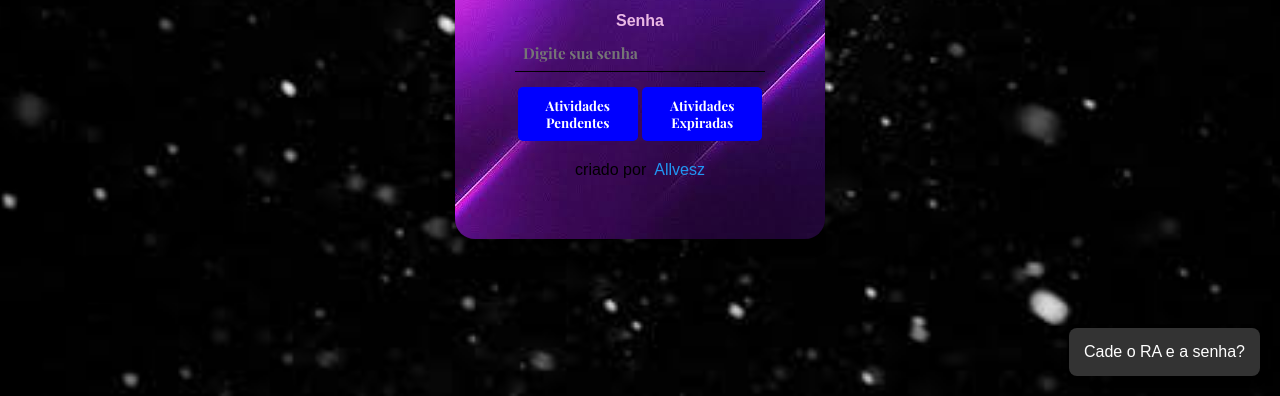
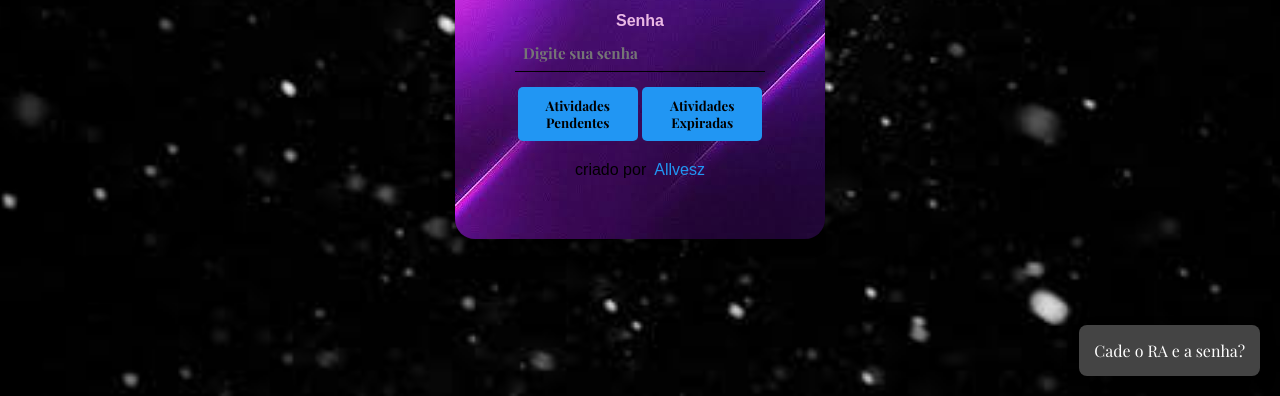
Before and after one commit to rigby-collqb/HOMEWORK_CMSP, a plain HTML site: page index.html in a window 1280 px wide. Both pictures are taken after a click on the button "Atividades Pendentes". Shown: the part 404-800 px from the top of the page. Drawn offline with nearby package versions, Linux system fonts and the light colour scheme; a web font is replaced by a local one.

Commit message:
Atualizar o index.html

```diff
--- a/index.html
+++ b/index.html
@@ -12,32 +12,32 @@
     <link rel="stylesheet" href="./style.css"/>
 
     <style>
-        .form-buttons button {
-            background-color: blue;
-            color: white;
-            cursor: pointer;
-        }
-
     /* Estilo da notificação */
     .notification {
         display: none;
         position: fixed;
         bottom: 20px;
         right: 20px;
-            background-color: #333;
+        background-color: #444;
         color: #fff;
         padding: 15px;
         border-radius: 8px;
-            box-shadow: 0 4px 8px rgba(0, 0, 0, 0.2);
+        box-shadow: 0 8px 16px rgba(0, 0, 0, 0.3);
         z-index: 1000;
-            transition: opacity 0.3s ease;
+        transition: opacity 0.3s ease, transform 0.3s ease;
+        opacity: 0;
+        transform: translateY(20px);
+        font-family: 'Playfair Display', serif;
+        font-size: 16px;
     }
 
     .notification.show {
         display: block;
         opacity: 1;
+        transform: translateY(0);
     }
 </style>
+
 </head>
 <body>
     <div class="container">
```
Lines whose indentation alone changed are shown as unchanged.
